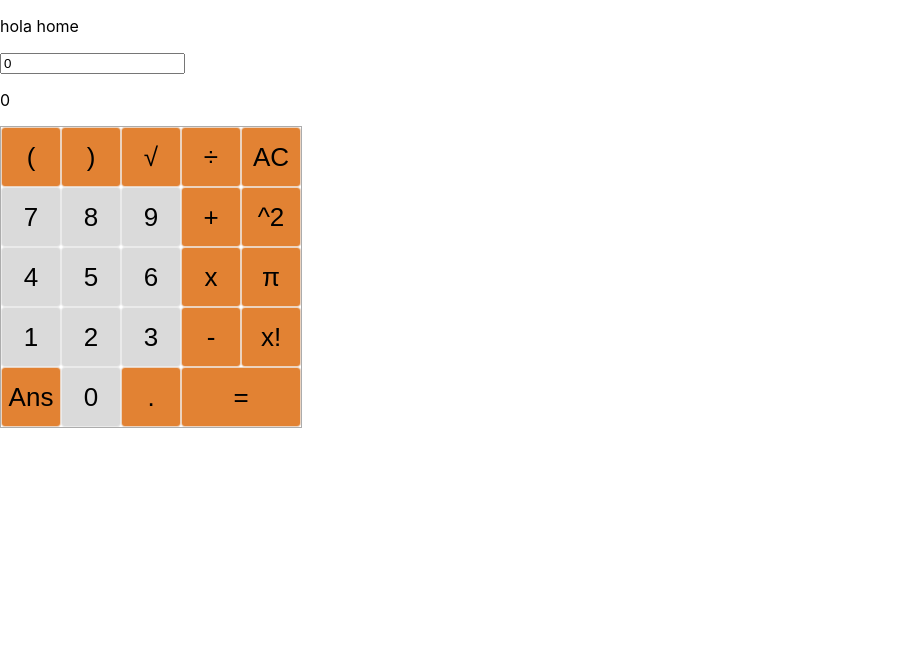
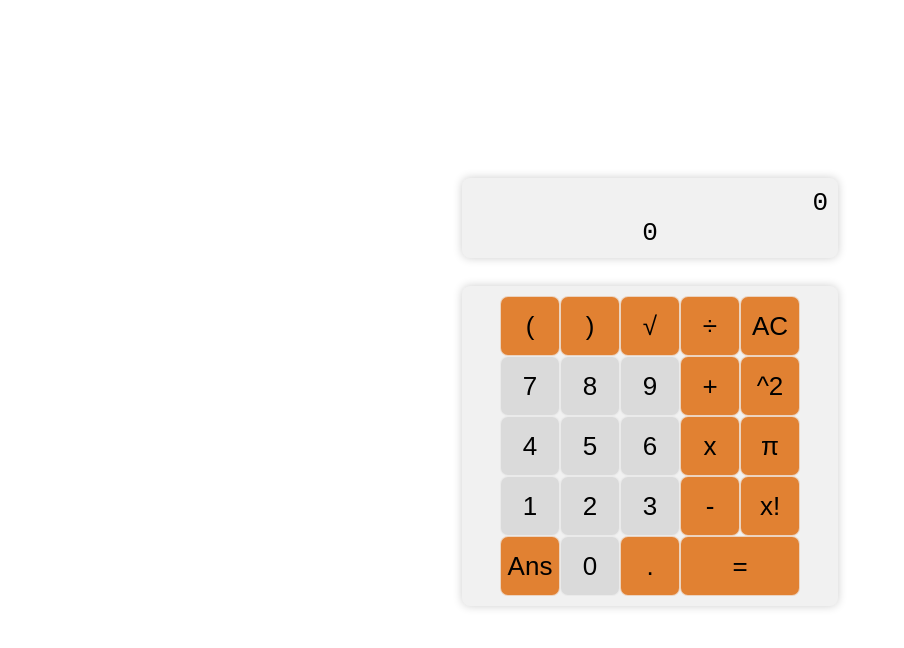
Before and after one commit to Hai5edfm/calculator-project, a React (Vite) app: page /home in a window 1280 px wide. Shown: the top 648 px of the page, without its empty margins (0-904 px from the left). Built offline with nearby package versions, Linux system fonts and the light colour scheme.

Commit message:
adding css, display, operations and basic behavior

```diff
--- a/src/App.css
+++ b/src/App.css
@@ -40,3 +40,11 @@
 button {
   font-size: calc(10px + 2vmin);
 }
+
+.home {
+  width: 100vw;
+  height: 100vh;
+  display: flex;
+  justify-content: center;
+  align-items: center;
+}
--- a/src/components/Buttons/index.jsx
+++ b/src/components/Buttons/index.jsx
@@ -1,7 +1,22 @@
 import React from "react";
 import '../../styles/components/Buttons/index.css';
+import {
+  add,
+  subtract,
+  multiply,
+  divide,
+  modulo,
+  exponent,
+  factorial,
+  squareRoot,
+  square,
+  cube
+} from '../../utils/operations'
 
-export const NumberPad = () => {
+
+export const NumberPad = ({setNumbers, setResult, numbers}) => {
+  const {n1, n2} = numbers;
+
   return(
     <ul className="buttonsList">
       <li>
@@ -20,7 +35,14 @@ export const NumberPad = () => {
         <button className={"operationBtn"} children={'AC'}/>
       </li>
       <li>
-        <button className={"numberBtn"} children={'7'}/>
+        <button
+          onClick={() => {
+            n1 !== null
+              ? setNumbers({...numbers, n2: 7})
+              : setNumbers({...numbers, n1: 7})
+          }}
+          className={"numberBtn"} children={'7'}
+        />
       </li>
       <li>
         <button className={"numberBtn"} children={'8'}/>
--- a/src/containers/Calculator/index.jsx
+++ b/src/containers/Calculator/index.jsx
@@ -1,8 +1,31 @@
 import React from "react";
+import { NumberPad } from "../../components/Buttons"
+import '../../styles/containers/Calculator/index.css';
 
 export const Calculator = () => {
+  const [result, setResult] = React.useState(0);
+  const [{n1, n2}, setNumbers] = React.useState({n1: null, n2: null});
+
+  const handleNumbers = () => {
+    if(n1 !== null) {
+      return 0
+    } else {
+      if(n2 !== null) {
+        return n1 + n2
+      }
+    }
+  }
   return(
-    <>
-    </>
+    <div className="calculator-container">
+      <div className="display">
+        <input type={'text'} id='display' defaultValue={'0'} />
+        <p>{result}</p>
+      </div>
+      <NumberPad
+        setNumbers={setNumbers}
+        setResult={setResult}
+        numbers={{n1, n2}}
+      />
+    </div>
   );
 };
--- a/src/pages/home/index.jsx
+++ b/src/pages/home/index.jsx
@@ -1,17 +1,11 @@
-import React, { useState } from 'react';
-import { NumberPad } from '../../components/Buttons';
+import React from 'react';
+import { Calculator } from '../../containers/Calculator';
 
 const Home = () => {
-  let [numbersFrom, setNumbersFrom] = useState('');
-  let numbers = numbersFrom.split(',').map(n => parseInt(n))
-  let [result, setResult] = useState(0);
   return(
-    <React.Fragment>
-      <p> hola home </p>
-      <input onChange={e => setNumbersFrom(e.target.value)} type={'text'} id='display' defaultValue={'0'}/>
-      <p>{result}</p>
-      <NumberPad/>
-    </React.Fragment>
+    <div className="home">
+      <Calculator/>
+    </div>
   );
 };
 
--- a/src/styles/components/Buttons/index.css
+++ b/src/styles/components/Buttons/index.css
@@ -1,11 +1,16 @@
 
 .buttonsList {
   list-style: none;
-  padding: 0;
   display: grid;
   grid-template-columns: repeat(5, 60px);
-  border: 0.4px solid #acacac;
-  width: fit-content;
+  justify-content: center;
+  width: 100%;
+  height: 100%;
+	background-color: #f1f1f1;
+	box-shadow: 0px 0px 10px rgba(0, 0, 0, 0.2);
+	border-radius: 8px;
+  padding: 10px;
+  margin-block-start: 28px;
 }
 
 .operationBtn, .numberBtn {
@@ -13,7 +18,7 @@
   width: 60px;
   height: 60px;
   cursor: pointer;
-  border-radius: 4px;
+  border-radius: 8px;
 }
 .numberBtn {
   background-color: #dadada;
--- /dev/null
+++ b/src/styles/containers/Calculator/index.css
@@ -0,0 +1,38 @@
+.calculator-container {
+	display: flex;
+	flex-direction: column;
+}
+
+.display {
+	display: flex;
+	flex-direction: column;
+	justify-content: center;
+	align-items: center;
+	width: 100%;
+	height: 100%;
+	background-color: #f1f1f1;
+	border-radius: 8px;
+	padding: 10px;
+	box-shadow: 0px 0px 10px rgba(0, 0, 0, 0.2);
+}
+
+.display input {
+	width: 100%;
+	height: 100%;
+	border: 0;
+	font-size: calc(10px + 2vmin);
+	text-align: right;
+	font-family: monospace;
+	color: #000;
+	background-color: transparent;
+	padding: 0;
+	margin: 0;
+}
+.display p {
+	font-size: calc(10px + 2vmin);
+	font-family: monospace;
+	color: #000;
+	background-color: transparent;
+	padding: 0;
+	margin: 0;
+}
--- a/src/utils/operations/index.js
+++ b/src/utils/operations/index.js
@@ -1,26 +1,18 @@
 
-export const sum = (numbers) => {
-  let result = 0;
-  numbers.forEach(n => result += n);
-  return result
+//operations
+
+export const add = (a, b) => a + b;
+export const subtract = (a, b) => a - b;
+export const multiply = (a, b) => a * b;
+export const divide = (a, b) => a / b;
+export const modulo = (a, b) => a % b;
+export const exponent = (a, b) => a ** b;
+export const factorial = (a) => {
+    if (a === 0) {
+        return 1;
+    }
+    return a * factorial(a - 1);
 }
-
-export const subtraction = (numbers) => {
-  let result;
-  numbers.map(n => result -= n);
-  return result
-}
-
-
-export const getOperation = ({operation, numbers}) => {
-  switch (operation) {
-    case 'sum':
-      sum(numbers)
-      break;
-    case 'subtract':
-      subtraction(numbers)
-      break;
-    default:
-      break;
-  }
-}
+export const squareRoot = (a) => Math.sqrt(a);
+export const square = (a) => a ** 2;
+export const cube = (a) => a ** 3;
```
Also changed, not shown: src/components/CalcScreen/index.jsx (deleted, +0 -12 lines).
